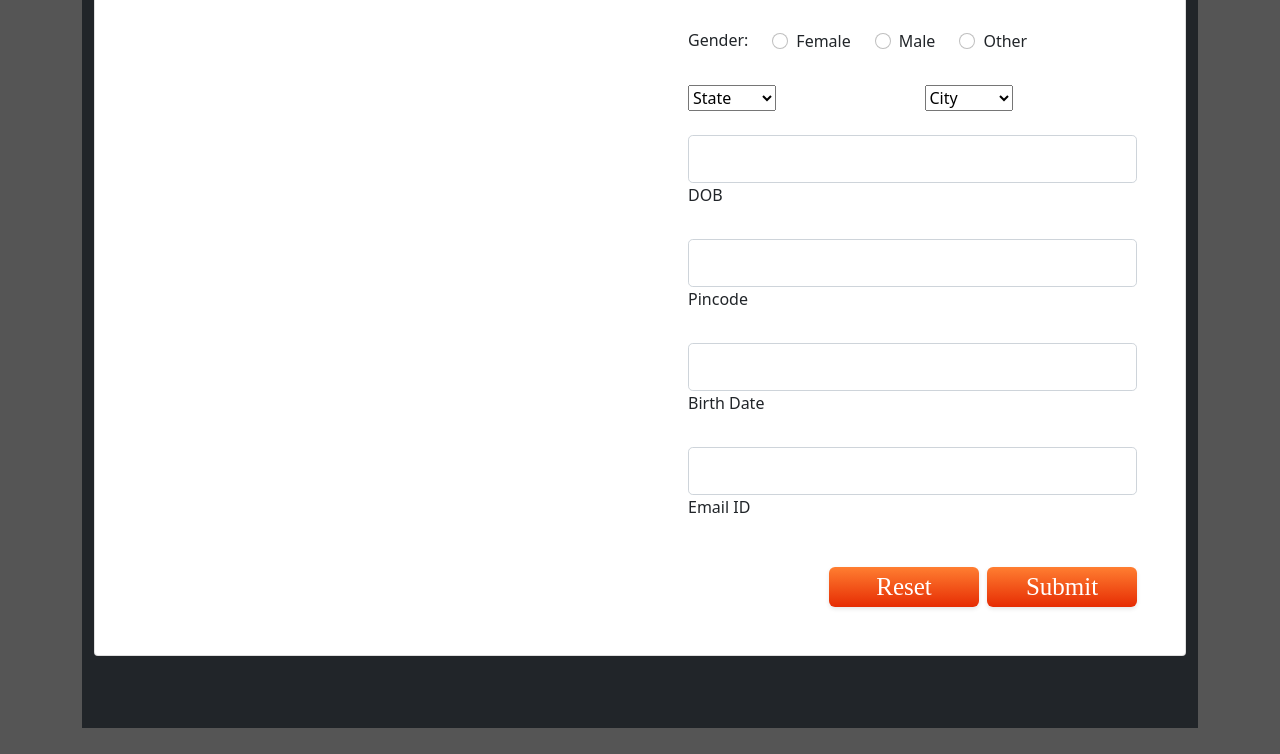
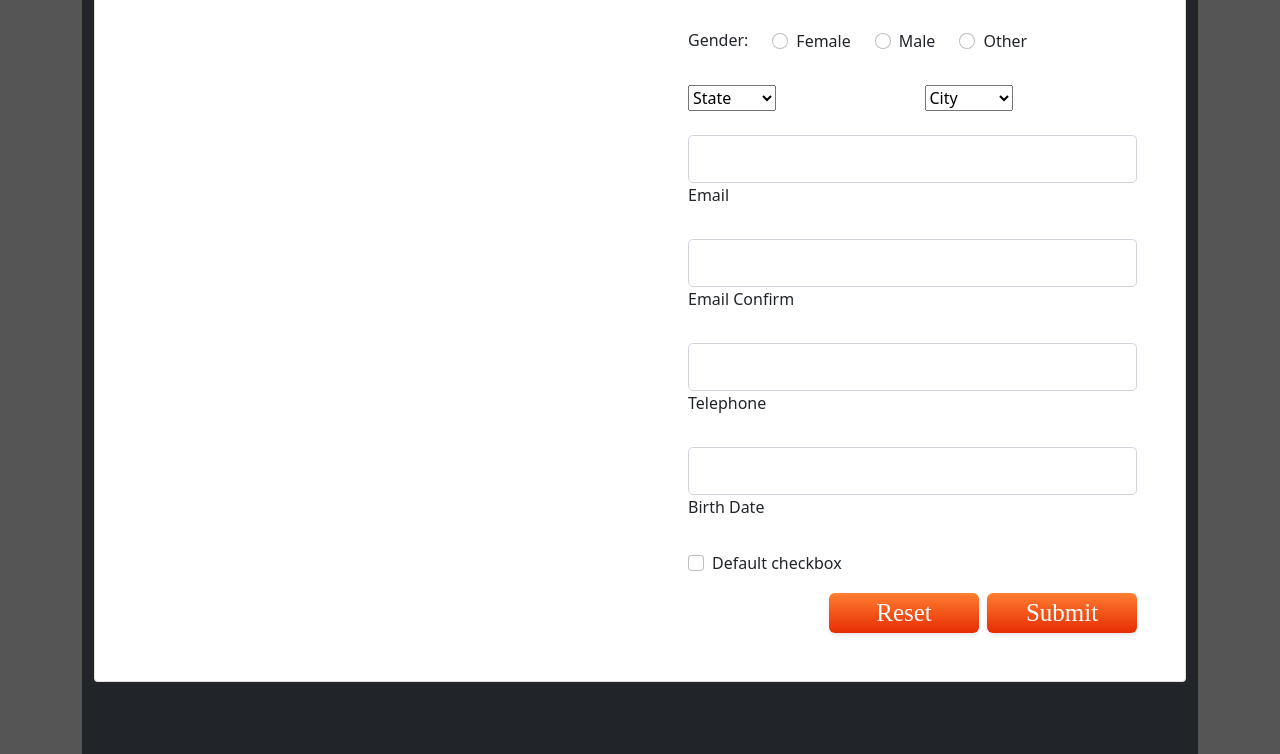
Before and after one commit to navyline/navyline.github.io, a plain HTML site: page signup.html in a window 1280 px wide. Shown: the part 497-1251 px from the top of the page. Before the commit the page ends 1225 px from the top, so only its background shows below. Drawn offline with nearby package versions, Linux system fonts and the light colour scheme; a web font is replaced by a local one.

Commit message:
Add files via upload

```diff
--- a/signup.html
+++ b/signup.html
@@ -120,22 +120,27 @@
 
                       <div class="form-outline mb-4">
                         <input type="text" id="form3Example9" class="form-control form-control-lg" />
-                        <label class="form-label" for="form3Example9">DOB</label>
+                        <label class="form-label" for="form3Example9">Email</label>
+                      </div>
+                      <div class="form-outline mb-4">
+                        <input type="text" id="form3Example97" class="form-control form-control-lg" />
+                        <label class="form-label" for="form3Example97">Email Confirm</label>
                       </div>
 
                       <div class="form-outline mb-4">
                         <input type="text" id="form3Example90" class="form-control form-control-lg" />
-                        <label class="form-label" for="form3Example90">Pincode</label>
+                        <label class="form-label" for="form3Example90">Telephone</label>
                       </div>
 
                       <div class="form-outline mb-4">
                         <input type="text" id="form3Example99" class="form-control form-control-lg" />
                         <label class="form-label" for="form3Example99">Birth Date</label>
                       </div>
-
-                      <div class="form-outline mb-4">
-                        <input type="text" id="form3Example97" class="form-control form-control-lg" />
-                        <label class="form-label" for="form3Example97">Email ID</label>
+                      <div class="form-check">
+                        <input class="form-check-input" type="checkbox" value="" id="flexCheckDefault">
+                        <label class="form-check-label" for="flexCheckDefault">
+                          Default checkbox
+                        </label>
                       </div>
 
                       <div class="d-flex justify-content-end pt-3">
```
